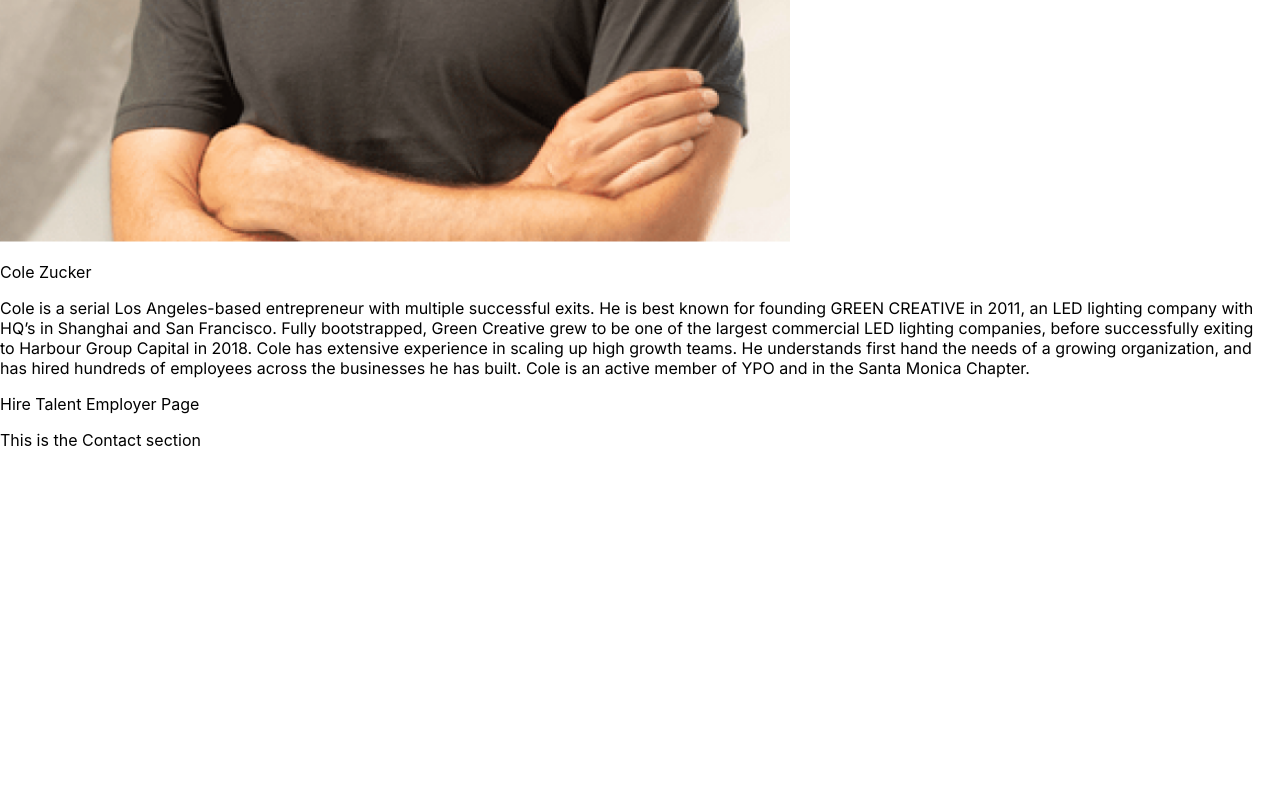
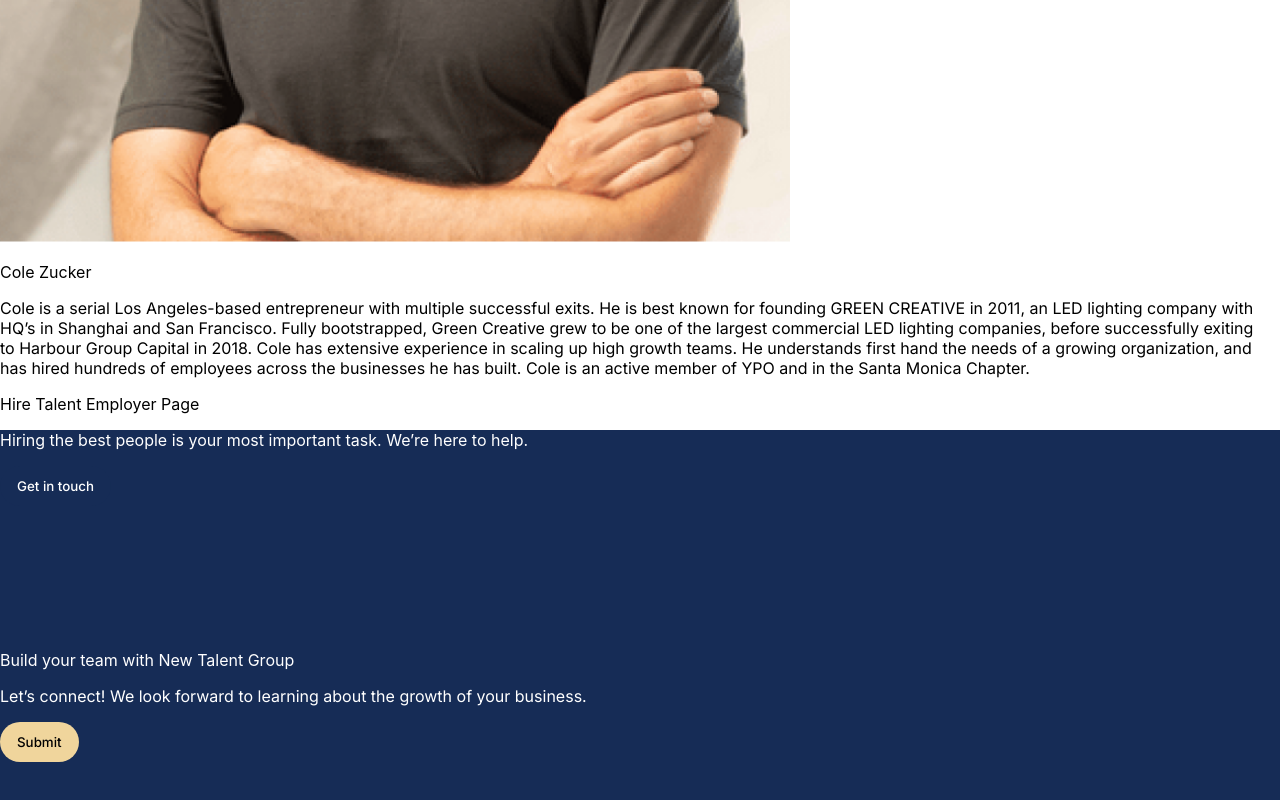
Before and after one commit to itosam/newtalentgroup, a React (Create React App) app: page / in a window 1280 px wide. Shown: the part 2777-3577 px from the top of the page. Before the commit the page ends 3227 px from the top, so only its background shows below. Built offline with nearby package versions, Linux system fonts and the light colour scheme; a web font is replaced by a local one.

Commit message:
added contact section skeleton

```diff
--- a/src/components/Contact.js
+++ b/src/components/Contact.js
@@ -1,5 +1,24 @@
 function Contact() {
-  return <div>This is the Contact section</div>;
+  return (
+    <div className="contact">
+      <div className="hiresection">
+        <p>
+          Hiring the best people is your most important task. We’re here to
+          help.
+        </p>
+        <button className="button2">Get in touch</button>
+      </div>
+      <div className="contactform">
+        <p>Build your team with New Talent Group</p>
+        <p className="infop">
+          Let’s connect! We look forward to learning about the growth of your
+          business.
+        </p>
+        <form></form>
+        <button className="button1">Submit</button>
+      </div>
+    </div>
+  );
 }
 
 export default Contact;
--- a/src/index.css
+++ b/src/index.css
@@ -213,3 +213,10 @@ code {
   font-family: "Inter", san-serif;
     padding-right: 20px;
 }
+
+/* Contact section */
+
+.contact {
+  background-color: #162c56;
+  color: #ffffff;
+}
```
